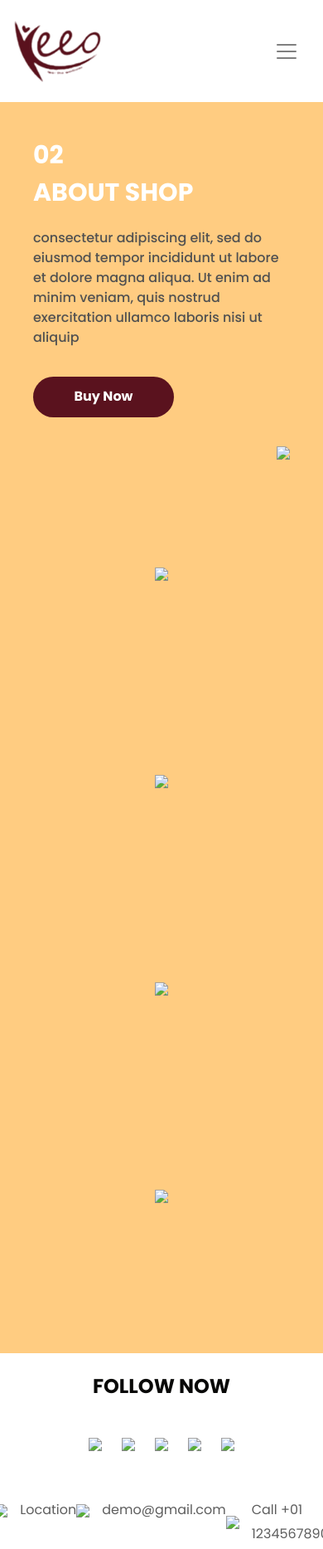
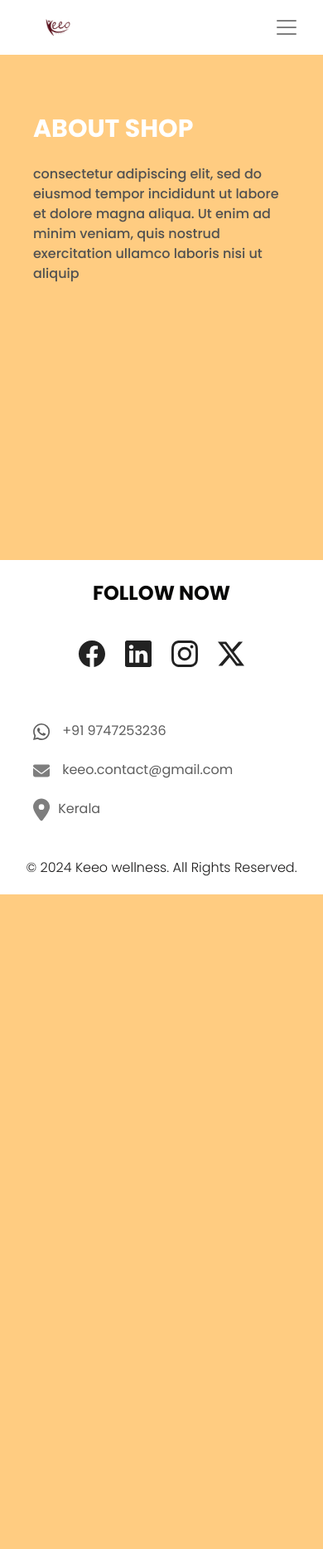
Before and after one commit to Fawaskp/keeo-wellness, a plain HTML site: page about.html in a window 390 px wide. Shown: the top 1867 px of the page at 83% size. After the commit the page ends 1078 px from the top, so only its background shows below. Drawn offline with nearby package versions, Linux system fonts and the light colour scheme.

Commit message:
Main view design changed, made it better responsive in every device etc

```diff
--- a/about.html
+++ b/about.html
@@ -34,11 +34,11 @@
    </head>
    <body>
       <!-- header section start -->
-      <div class="header_section">
+      <div class="header_section" style="height: 80vh;" >
          <div class="header_main">
             <div class="mobile_menu">
                <nav class="navbar navbar-expand-lg navbar-light bg-light">
-                  <div class="logo_mobile"><a href="index.html"><img src="images/logo.png"></a></div>
+                  <div class="logo_mobile"><a href="index.html"><img class="logo-img" src="images/logo.png"></a></div>
                   <button class="navbar-toggler" type="button" data-toggle="collapse" data-target="#navbarNav" aria-controls="navbarNav" aria-expanded="false" aria-label="Toggle navigation">
                   <span class="navbar-toggler-icon"></span>
                   </button>
@@ -48,108 +48,98 @@
                            <a class="nav-link" href="index.html">Home</a>
                         </li>
                         <li class="nav-item active">
-                           <a class="nav-link" href="about.html">About</a>
+                           <a class="nav-link" href="">About</a>
                         </li>
                         <li class="nav-item">
-                           <a class="nav-link" href="watchs.html">Watchs</a>
-                        </li>
-                        <li class="nav-item">
-                           <a class="nav-link " href="testimonial.html">Testimonial</a>
-                        </li>
-                        <li class="nav-item">
-                           <a class="nav-link " href="contact.html">Contact</a>
-                        </li>
-                        <li class="nav-item">
-                           <a class="nav-link " href="#"><img src="images/search-icon.png"></a>
+                           <a class="nav-link" href="index.html#contact_section">Contact</a>
                         </li>
                      </ul>
                   </div>
                </nav>
             </div>
-            <div class="container-fluid">
-               <div class="logo"><a href="index.html"><img src="images/logo.png"></a></div>
+            <div class="container">
+               <div class="logo"><a href="index.html"><img class="logo-img" src="images/logo.png"></a></div>
                <div class="menu_main">
                   <ul>
                      <li><a href="index.html">Home</a></li>
-                     <li class="active"><a href="about.html">About</a></li>
-                     <li><a href="watchs.html">Watchs</a></li>
-                     <li><a href="contact.html">Contact us</a></li>
-                     <li><a href="#"><img src="images/search-icon.png"></a></li>
+                     <li class="active" ><a href="">About</a></li>
+                     <li><a href="index.html#contact_section">Contact</a></li>
                   </ul>
                </div>
             </div>
          </div>
-      </div>
-      <!-- header section end -->
-      <!-- background bg start -->
-      <div class="background_bg">
-        <!-- about section start -->
-         <div class="about_section layout_padding">
-            <div class="container">
-               <h1 class="watchs_taital">02<br>About Shop</h1>
+
+         <div class="about_section layout_padding"">
+            <div class="container" >
+               <h1 class="watchs_taital"><br>About Shop</h1>
                <div class="about_section_2">
                   <div class="row">
-                     <div class="col-md-6">
+                     <div class="col-md-12">
                         <p class="about_text">consectetur adipiscing elit, sed do eiusmod tempor incididunt ut labore et dolore magna aliqua. Ut enim ad minim veniam, quis nostrud exercitation ullamco laboris nisi ut aliquip</p>
-                        <div class="read_bt1"><a href="#">Buy Now</a></div>
-                     </div>
-                     <div class="col-md-6">
-                        <div class="image_2"><img src="images/img-3.png"></div>
-                     </div>
-                  </div>
-               </div>
-               <div class="about_section_3">
-                  <div class="row">
-                     <div class="col-md-3">
-                        <div class="border_main">
-                           <div class="image_4"><img src="images/img-4.png"></div>
-                        </div>
-                     </div>
-                     <div class="col-md-3">
-                        <div class="border_main">
-                           <div class="image_4"><img src="images/img-5.png"></div>
-                        </div>
-                     </div>
-                     <div class="col-md-3">
-                        <div class="border_main">
-                           <div class="image_4"><img src="images/img-6.png"></div>
-                        </div>
-                     </div>
-                     <div class="col-md-3">
-                        <div class="border_main">
-                           <div class="image_4"><img src="images/img-7.png"></div>
                      </div>
                   </div>
                </div>
             </div>
          </div>
+
       </div>
-         <!-- about section end -->
-      </div>
-      <!-- background bg end -->
+      <!-- header section end -->
      <!-- footer section start -->
      <div class="footer_section layout_padding">
       <div class="container">
          <h3 class="follow_text">Follow Now</h3>
          <div class="social_icon">
             <ul>
-                  <li><a href="#"><img src="images/fb-icon.png"></a></li>
-                  <li><a href="#"><img src="images/twitter-icon.png"></a></li>
-                  <li><a href="#"><img src="images/linkedin-icon.png"></a></li>
-                  <li><a href="#"><img src="images/instagram-icon.png"></a></li>
-                  <li><a href="#"><img src="images/youtub-icon.png"></a></li>
+               <li><a href="https://www.facebook.com/share/3mYATeZ7Byo3jhG8/?mibextid=LQQJ4d">
+                  <svg xmlns="http://www.w3.org/2000/svg" width="32" height="32" fill="currentColor" class="bi bi-facebook" viewBox="0 0 16 16">
+                     <path d="M16 8.049c0-4.446-3.582-8.05-8-8.05C3.58 0-.002 3.603-.002 8.05c0 4.017 2.926 7.347 6.75 7.951v-5.625h-2.03V8.05H6.75V6.275c0-2.017 1.195-3.131 3.022-3.131.876 0 1.791.157 1.791.157v1.98h-1.009c-.993 0-1.303.621-1.303 1.258v1.51h2.218l-.354 2.326H9.25V16c3.824-.604 6.75-3.934 6.75-7.951"></path>
+                   </svg>
+               </a></li>
+               <li><a href="https://www.linkedin.com/company/keeo-wellness/">
+                  <svg xmlns="http://www.w3.org/2000/svg" width="32" height="32" fill="currentColor" class="bi bi-linkedin" viewBox="0 0 16 16">
+                     <path d="M0 1.146C0 .513.526 0 1.175 0h13.65C15.474 0 16 .513 16 1.146v13.708c0 .633-.526 1.146-1.175 1.146H1.175C.526 16 0 15.487 0 14.854zm4.943 12.248V6.169H2.542v7.225zm-1.2-8.212c.837 0 1.358-.554 1.358-1.248-.015-.709-.52-1.248-1.342-1.248S2.4 3.226 2.4 3.934c0 .694.521 1.248 1.327 1.248zm4.908 8.212V9.359c0-.216.016-.432.08-.586.173-.431.568-.878 1.232-.878.869 0 1.216.662 1.216 1.634v3.865h2.401V9.25c0-2.22-1.184-3.252-2.764-3.252-1.274 0-1.845.7-2.165 1.193v.025h-.016l.016-.025V6.169h-2.4c.03.678 0 7.225 0 7.225z"></path>
+                   </svg>
+               </li>
+               <li><a href="https://www.instagram.com/keeowellness_">
+                  <svg xmlns="http://www.w3.org/2000/svg" width="32" height="32" fill="currentColor" class="bi bi-instagram" viewBox="0 0 16 16">
+                     <path d="M8 0C5.829 0 5.556.01 4.703.048 3.85.088 3.269.222 2.76.42a3.9 3.9 0 0 0-1.417.923A3.9 3.9 0 0 0 .42 2.76C.222 3.268.087 3.85.048 4.7.01 5.555 0 5.827 0 8.001c0 2.172.01 2.444.048 3.297.04.852.174 1.433.372 1.942.205.526.478.972.923 1.417.444.445.89.719 1.416.923.51.198 1.09.333 1.942.372C5.555 15.99 5.827 16 8 16s2.444-.01 3.298-.048c.851-.04 1.434-.174 1.943-.372a3.9 3.9 0 0 0 1.416-.923c.445-.445.718-.891.923-1.417.197-.509.332-1.09.372-1.942C15.99 10.445 16 10.173 16 8s-.01-2.445-.048-3.299c-.04-.851-.175-1.433-.372-1.941a3.9 3.9 0 0 0-.923-1.417A3.9 3.9 0 0 0 13.24.42c-.51-.198-1.092-.333-1.943-.372C10.443.01 10.172 0 7.998 0zm-.717 1.442h.718c2.136 0 2.389.007 3.232.046.78.035 1.204.166 1.486.275.373.145.64.319.92.599s.453.546.598.92c.11.281.24.705.275 1.485.039.843.047 1.096.047 3.231s-.008 2.389-.047 3.232c-.035.78-.166 1.203-.275 1.485a2.5 2.5 0 0 1-.599.919c-.28.28-.546.453-.92.598-.28.11-.704.24-1.485.276-.843.038-1.096.047-3.232.047s-2.39-.009-3.233-.047c-.78-.036-1.203-.166-1.485-.276a2.5 2.5 0 0 1-.92-.598 2.5 2.5 0 0 1-.6-.92c-.109-.281-.24-.705-.275-1.485-.038-.843-.046-1.096-.046-3.233s.008-2.388.046-3.231c.036-.78.166-1.204.276-1.486.145-.373.319-.64.599-.92s.546-.453.92-.598c.282-.11.705-.24 1.485-.276.738-.034 1.024-.044 2.515-.045zm4.988 1.328a.96.96 0 1 0 0 1.92.96.96 0 0 0 0-1.92m-4.27 1.122a4.109 4.109 0 1 0 0 8.217 4.109 4.109 0 0 0 0-8.217m0 1.441a2.667 2.667 0 1 1 0 5.334 2.667 2.667 0 0 1 0-5.334"></path>
+                   </svg>
+               </a></li>
+               <li><a href="">
+                  <svg xmlns="http://www.w3.org/2000/svg" width="32" height="32" fill="currentColor" class="bi bi-twitter-x" viewBox="0 0 16 16">
+                     <path d="M12.6.75h2.454l-5.36 6.142L16 15.25h-4.937l-3.867-5.07-4.425 5.07H.316l5.733-6.57L0 .75h5.063l3.495 4.633L12.601.75Zm-.86 13.028h1.36L4.323 2.145H2.865z"></path>
+                   </svg>
+               </a></li>
             </ul>
          </div>
-            <div class="location_main">
+
+         <div class="location_main"  >
+            <div class="location_right">
+               <div class="call_text"><a href="tel:+919747253236">
+                  <svg class="contact-icons" xmlns="http://www.w3.org/2000/svg" width="32" height="32" fill="currentColor" class="bi bi-whatsapp" viewBox="0 0 16 16">
+                     <path d="M13.601 2.326A7.85 7.85 0 0 0 7.994 0C3.627 0 .068 3.558.064 7.926c0 1.399.366 2.76 1.057 3.965L0 16l4.204-1.102a7.9 7.9 0 0 0 3.79.965h.004c4.368 0 7.926-3.558 7.93-7.93A7.9 7.9 0 0 0 13.6 2.326zM7.994 14.521a6.6 6.6 0 0 1-3.356-.92l-.24-.144-2.494.654.666-2.433-.156-.251a6.56 6.56 0 0 1-1.007-3.505c0-3.626 2.957-6.584 6.591-6.584a6.56 6.56 0 0 1 4.66 1.931 6.56 6.56 0 0 1 1.928 4.66c-.004 3.639-2.961 6.592-6.592 6.592m3.615-4.934c-.197-.099-1.17-.578-1.353-.646-.182-.065-.315-.099-.445.099-.133.197-.513.646-.627.775-.114.133-.232.148-.43.05-.197-.1-.836-.308-1.592-.985-.59-.525-.985-1.175-1.103-1.372-.114-.198-.011-.304.088-.403.087-.088.197-.232.296-.346.1-.114.133-.198.198-.33.065-.134.034-.248-.015-.347-.05-.099-.445-1.076-.612-1.47-.16-.389-.323-.335-.445-.34-.114-.007-.247-.007-.38-.007a.73.73 0 0 0-.529.247c-.182.198-.691.677-.691 1.654s.71 1.916.81 2.049c.098.133 1.394 2.132 3.383 2.992.47.205.84.326 1.129.418.475.152.904.129 1.246.08.38-.058 1.171-.48 1.338-.943.164-.464.164-.86.114-.943-.049-.084-.182-.133-.38-.232"/>
+                   </svg>
+                  <span class="call_padding">+91 9747253236</span></a></div>
+            </div>
+
+            <div class="location_middle">
+               <div class="call_text">
+                  <a href="mailto:keeo.contact@gmail.com?subject=Enquiry%20about%20the%20product.">
+                     <svg class="contact-icons" xmlns="http://www.w3.org/2000/svg" height="32" width="32" viewBox="0 0 512 512"><path fill="#7e7e7e" d="M48 64C21.5 64 0 85.5 0 112c0 15.1 7.1 29.3 19.2 38.4L236.8 313.6c11.4 8.5 27 8.5 38.4 0L492.8 150.4c12.1-9.1 19.2-23.3 19.2-38.4c0-26.5-21.5-48-48-48H48zM0 176V384c0 35.3 28.7 64 64 64H448c35.3 0 64-28.7 64-64V176L294.4 339.2c-22.8 17.1-54 17.1-76.8 0L0 176z"/></svg>
+                     <span class="call_padding">keeo.contact@gmail.com</span>
+                  </a>
+               </div>
+            </div>
+
             <div class="location_left">
-                  <div class="call_text"><a href="#"><img src="images/map-icon.png"><span class="call_padding">Location</span></a></div>
+               <div class="call_text">
+                  <a>
+                     <svg class="contact-icons" xmlns="http://www.w3.org/2000/svg" height="32" width="32" viewBox="0 0 384 512"><path fill="#7e7e7e" d="M215.7 499.2C267 435 384 279.4 384 192C384 86 298 0 192 0S0 86 0 192c0 87.4 117 243 168.3 307.2c12.3 15.3 35.1 15.3 47.4 0zM192 128a64 64 0 1 1 0 128 64 64 0 1 1 0-128z"/></svg>
+                     <span style="padding-left: 10px;" >Kerala</span>
+                  </a>
                </div>
-               <div class="location_middle">
-                  <div class="call_text"><a href="#"><img src="images/mail-icon.png"><span class="call_padding">demo@gmail.com</span></a></div>
             </div>
-               <div class="location_right">
-                  <div class="call_text"><a href="#"><img src="images/call-icon.png"><span class="call_padding">Call +01 1234567890</span></a></div>
-               </div>
+
          </div>
       </div>
    </div>
@@ -157,7 +147,7 @@
    <!-- copyright section start -->
    <div class="copyright_section">
       <div class="container">
-            <p class="copyright_text">2024 All Rights Reserved.</p>
+         <p class="copyright_text">© 2024 Keeo wellness. All Rights Reserved.</p>
       </div>
    </div>
    <!-- copyright section end -->
--- a/css/responsive.css
+++ b/css/responsive.css
@@ -502,7 +502,7 @@ h1.watchs_taital::after {
 }
 
 .logo-img{
-    width: 45px;
+    width: 50px;
 }
 
 .welcome-keeo-wellness{
@@ -606,9 +606,7 @@ h1.watchs_taital::after {
 .uni_text{
     padding-top: 0px;
 }
-.image_2{
-    padding-top: 30px;
-}
+
 .about_text {
     padding: 10px 0px 20px 0px;
 }
@@ -705,6 +703,13 @@ h1.watchs_taital::after {
     .layout_padding {
         padding: 22px 25px;
    }
+   .banner_section{
+    padding: 30px 30px;
+
+   }
+   .contact-icons{
+    width: 6.5%;
+   }
 }
 
 @media (min-width: 1450px) {
@@ -713,14 +718,14 @@ h1.watchs_taital::after {
     }
   }
 
-  @media (min-width: 200px) {
+  @media (min-width: 2000px) {
     .container {
       max-width: 1800px;
     }
   }
 
 @media (min-width: 990px) and (max-width: 2600px) {
-    .banner_section{
+    .header_section{
         height: 100vh;
     }
 }
--- a/css/style.css
+++ b/css/style.css
@@ -257,7 +257,7 @@ button {
 }
 
 .logo-img{
-    width: 65px;
+    width: 75px;
     padding: 10px;
 }
 
@@ -276,7 +276,6 @@ padding-top: 14px;
 .welcome-description-2{
         color: white !important;
     font-size: 30px;
-    max-width: 50%;
     padding-top: 14px;
 }
 
@@ -452,14 +451,6 @@ padding-top: 14px;
 }
 
 /* banner section end */
-/* background bg section start */
-.background_bg{
-    width: 100%;
-    float: left;
-    background-image: url(../images/background-bg.png);
-    height: auto;
-}
-/* background bg section end */
 
 /* watchs section start */
 
@@ -522,9 +513,9 @@ padding-top: 14px;
     float: left;
 }
 .image_2{
-    width: 80%;
-    float: right;
+    width: 70%;
     text-align: right;
+    margin: 0 auto;
 }
 
 .read_bt1 {
@@ -831,6 +822,7 @@ textarea#comment::placeholder {
     text-align: center;
     display: flex;
     justify-content: center;
+    flex-wrap: wrap;
 }
 .location_left {
     width: 12.3%;
```
Also changed, not shown: index.html (+44 -42 lines), images/DSC03663.png, images/background-bg.png (deleted). Lines whose indentation alone changed are shown as unchanged.
